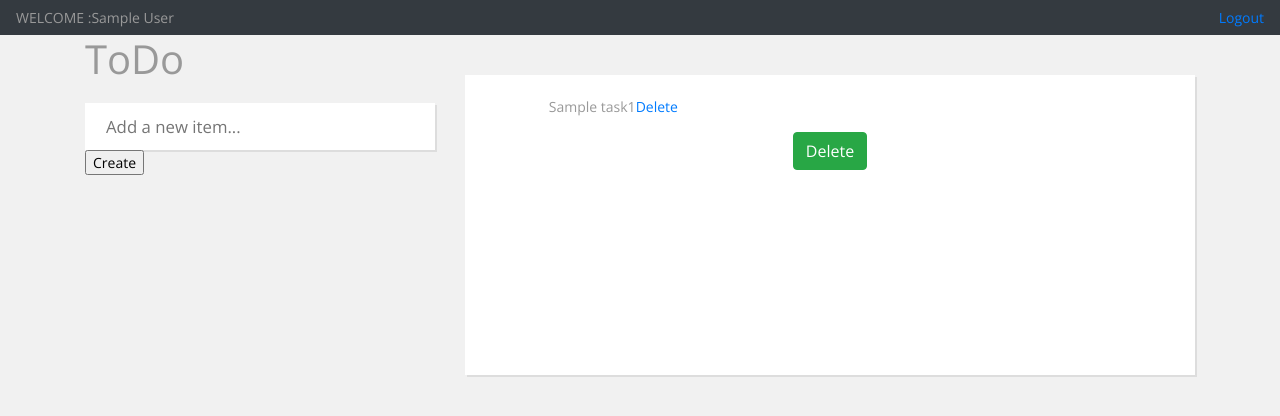
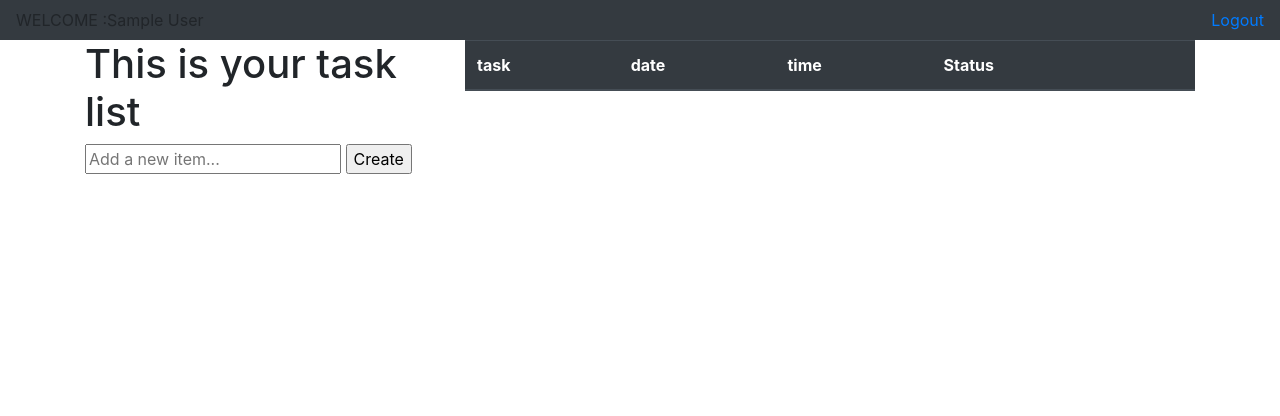
Before and after one commit to missing009/ToDo, a PHP site: page /profile.php in a window 1280 px wide. Shown: the top 416 px of the page. Run offline with PHP 8.4, Linux system fonts and the light colour scheme; the visitor is signed in with stand-in values (Sample User, id 1); tables that the repository leaves empty or names only in its code hold one stand-in row (values such as "Sample post"); lists and menus that the app fills with data are empty.

Commit message:
delet/status_edit

```diff
--- a/profile.php
+++ b/profile.php
@@ -4,37 +4,22 @@ require_once './pdo_ini.php';
 if (empty($_SESSION['email'])) {
     header("location:index.php");
 }
-
+$date = date('Y-m-d');
+$time = date('H:i:s');
 $id = $_SESSION['id'];
 if (isset($_POST['newTodo'])) {
- //   header("location:create_task.php");
 
     $task = $_POST['task'];
 
-    $taskin = $pdo->prepare("INSERT INTO `task` (`id`, `user_id`, `name`) VALUES (NULL,$id,'$task');");
+    $taskin = $pdo->prepare("INSERT INTO `task` (`id`, `user_id`, `name`,`date`,`time`,`status`) VALUES (NULL,$id,'$task','$date','$time',1);");
 
     $taskin->execute();
     header("location:profile.php");
 
 }
 
-if(isset($_GET['did'])) {
-    $task_id = strip_tags( $_GET['did'] );
-
-    $sql = $pdo->prepare("DELETE FROM task WHERE id = '".$task_id."'");
-    $sql->execute();
-
-    if($sql) {
-        echo "<br/><br/><span>deleted successfully...!!</span>";
-    } else {
-        echo "ERROR";
-    }
-}
-
-//$task_id = strip_tags( $_POST['task_id'] );
 
 
-//mysql_query("DELETE FROM tasks WHERE id='$task_id'");
 ?>
 
 
@@ -72,40 +57,78 @@ if(isset($_GET['did'])) {
     <div class="row">
 
 
-        <div class="col-sm-4">            <h1>ToDo</h1>
+        <div class="col-sm-4">            <h1>This is your task list</h1>
 
             <form class="add-new-task" autocomplete="off" METHOD="post">
                 <input type="text" name="task" placeholder="Add a new item..."/>
-                <input type="submit" name="newTodo" value="Create">
+                <input type="submit" name="newTodo" value="Create"/>
 
             </form>
         </div>
-        <div class="col-sm-8">            <div class="wrap">
+        <div class="col-sm-8">
+            <div class="wrap">
                 <div class="task-list">
-                    <ul>
-            <?php
+                    <table class="table">
+                        <thead class="thead-dark">
+                        <tr>
+                            <th scope="col">task</th>
+                            <th scope="col">date </th>
+                            <th scope="col">time </th>
 
-            $sth = $pdo->prepare("SELECT * FROM task where user_id='$id'");
+                            <th scope="col">Status</th>
+                            <th scope="col"></th>
+
+                        </tr>
+                        </thead>
+                        <tbody>
+
+
+                        <?php
+
+            $sth = $pdo->prepare("SELECT * FROM task where user_id='$id' and status='1'");
             $sth->setFetchMode(PDO::FETCH_ASSOC);
             $sth->execute();
             $items = $sth->fetchAll();
             foreach ($items as $row) {
+              echo  "<tr>";
 
-           //     $task_id = $i['id'];
-             //   $task_name = $i['name'];
-                echo "<tr>";
                 echo "<td>" . $row['name'] . "</td>";
-                echo "<td>" . $row['id'] . "</td>";
-                echo "<td><a href='profile.php?did=".$row['id']."'>Delete</a></td>";
-                echo "</tr>";
+                echo "<td>" . $row['date'] . "</td>";
+                echo "<td>" . $row['time']  . "</td>";
+
+                echo "<td><a class='btn btn-primary'  value='1' role='button' href='status_upd.php?done=".$row['id']."'>Done</td>";
+
+                echo "<td><a class='btn btn-primary' role='button' href='delete_task.php?did=".$row['id']."'>Delete</td>";
+
             }
 
             ?>
+                        </tr>
+                        </tbody>
+                        <tbody>
 
-                    </ul>
-                    <div align="center">
-                        <button type="button" name="btn_delete" id="btn_delete" class="btn btn-success">Delete</button>
-                    </div>
+                        <?php
+
+                        $sth = $pdo->prepare("SELECT * FROM task where user_id='$id' and status='2'");
+                        $sth->setFetchMode(PDO::FETCH_ASSOC);
+                        $sth->execute();
+                        $items = $sth->fetchAll();
+                        foreach ($items as $row) {
+                            echo  "<tr>";
+
+                            echo "<td>" . $row['name'] . "</td>";
+                            echo "<td>" . $row['date']  . "</td>";
+                            echo "<td>" . $row['time']  . "</td>";
+                            echo "<td> Status Done </td>";
+
+
+
+                        }
+
+                        ?>
+                        </tbody>
+                    </table>
+
                 </div>
         </div>
     </div>
@@ -115,22 +138,3 @@ if(isset($_GET['did'])) {
 
 </body>
 </html>
-
-<script>
-    delete_task();
-    function delete_task() {
-
-        $('.delete-button').click(function(){
-
-            var current_element = $(this);
-
-            var id = $(this).attr('id');
-
-            $.post('profile.php', { task_id: id }, function() {
-
-                current_element.parent().fadeOut("fast", function() { $(this).remove(); });
-            });
-        });
-    }
-
-</script>
--- a/style.css
+++ /dev/null
@@ -1,81 +0,0 @@
-
-@import url(http://fonts.googleapis.com/css?family=Open+Sans:400,700);
-
-body {
-    font: normal 14px 'Open Sans', Arial, sans-serif;
-    color: #999;
-    background: #f1f1f1;
-}
-
-.wrap {
-    margin: 0 auto;
-}
-
-.task-list {
-    min-height: 300px;
-    background: #fff;
-    box-shadow: 2px 2px 0px #ddd;
-    margin-top: 40px;
-    padding: 22px 6%;
-}
-
-.task-list li {
-    font-size: 1.2em;
-    padding: 8px 0;
-    overflow: hidden;
-}
-
-.task-list li span {
-    width: 86%;
-    white-space: nowrap;
-    overflow: hidden;
-    text-overflow: ellipsis;
-    float: left;
-}
-
-.task-list li .delete-button {
-    width: 10px;
-    height: auto;
-    padding-top: 7px;
-    float: right;
-    vertical-align: top;
-    opacity: 0.5;
-    cursor: pointer;
-}
-
-.task-list li .delete-button:hover {
-    opacity: 0.85;
-}
-
-.add-new-task {
-    margin-top: 20px;
-    padding-bottom: 60px;
-}
-
-.add-new-task input[type='text'] {
-    width: 100%;
-    font: normal 1.2em 'Open Sans', Arial, sans-serif;
-    color: #999;
-    box-shadow: 2px 2px 0px #ddd;
-    border: none;
-    border-radius: none;
-    display: block;
-    padding: 12px 6%;
-    -webkit-appearance: none;
-    -moz-appearance: none;
-    appearance: none;
-    -webkit-box-sizing: border-box;
-    -moz-box-sizing: border-box;
-    box-sizing: border-box;
-}
-
-:focus {
-    outline: 0;
-}
-
-@media all and (max-width: 425px) {
-    .wrap {
-        width: 90%;
-        margin: 0 auto;
-    }
-}
```
Also changed, not shown: delete_task.php (+13 -8 lines), index.php (+7 -62 lines), login_query.php (added, +29 -0 lines), register_query.php (added, +18 -0 lines), registration.php (added, +31 -0 lines), status_upd.php (added, +17 -0 lines).
